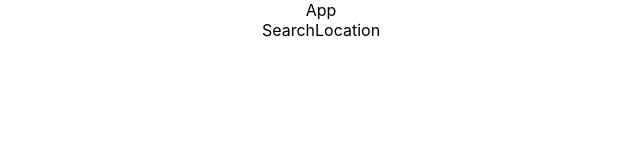
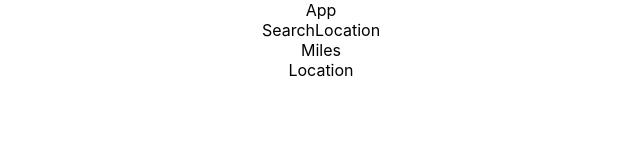
Before and after one commit to kubr2017/Venues, a React (Create React App) app: page / in a window 1280 px wide. Shown: the top 160 px of the page, without its empty margins (319-959 px from the left). Built offline with nearby package versions, Linux system fonts and the light colour scheme.

Commit message:
Feat: Add components.

```diff
--- a/src/components/App.js
+++ b/src/components/App.js
@@ -1,6 +1,8 @@
 import React, { Component } from 'react';
 import '../App.css';
 import SearchLocation from './SearchLocation';
+import Miles from './Miles';
+import Location from './Location';
 
 class App extends Component {
 
@@ -9,6 +11,8 @@ class App extends Component {
       <div className="App">
         App
         <SearchLocation/>
+        <Miles/>
+        <Location/>
       </div>
     );
   }
--- /dev/null
+++ b/src/components/Location.js
@@ -0,0 +1,14 @@
+import React, { Component } from 'react';
+
+class Location extends Component {
+
+  render(){
+    return (
+      <div className="Location">
+        Location
+      </div>
+    );
+  }
+};
+
+export default Location;
--- /dev/null
+++ b/src/components/Miles.js
@@ -0,0 +1,14 @@
+import React, { Component } from 'react';
+
+class Miles extends Component {
+
+  render(){
+    return (
+      <div className="Miles">
+        Miles
+      </div>
+    );
+  }
+};
+
+export default Miles;
--- a/src/components/SearchLocation.js
+++ b/src/components/SearchLocation.js
@@ -4,7 +4,7 @@ class SearchLocation extends Component {
 
   render(){
     return(
-      <div>
+      <div className='SearchLocation'>
         SearchLocation
       </div>
     )
```
